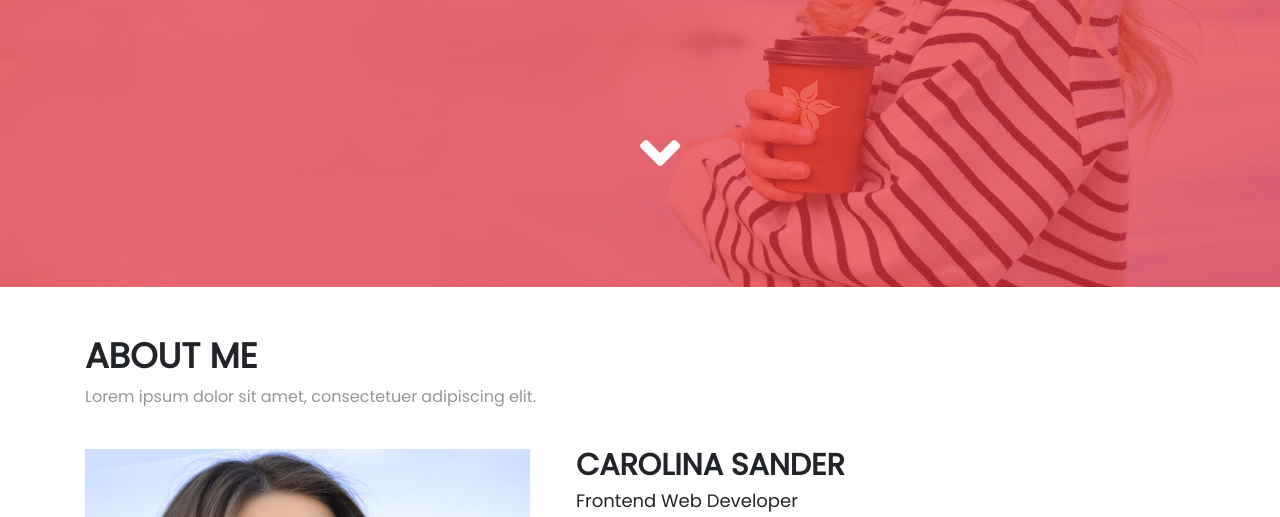
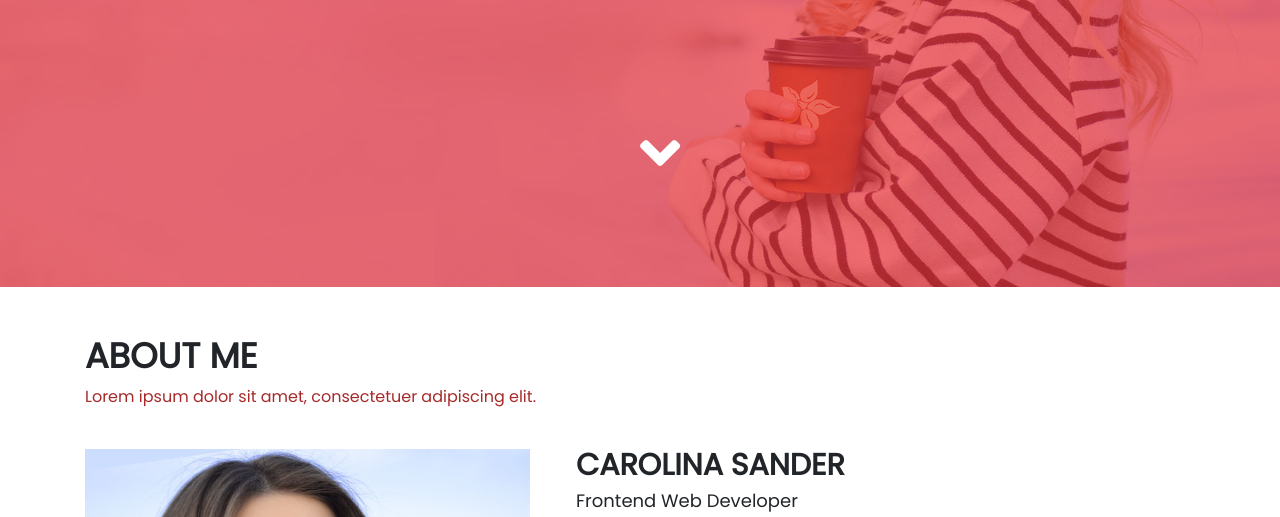
Before and after one commit to SoohaMagdy/Project1, a plain HTML site: page index.html in a window 1280 px wide. Shown: the part 393-910 px from the top of the page. Drawn offline with Linux system fonts and the light colour scheme.

Commit message:
Update index_style.css

```diff
--- a/css/index_style.css
+++ b/css/index_style.css
@@ -61,7 +61,7 @@ h2{
     font-weight: 700
 }
 p{
-    color: #969696;
+    color: brown;
     font-size: 16px;
 }
 h3{
```
